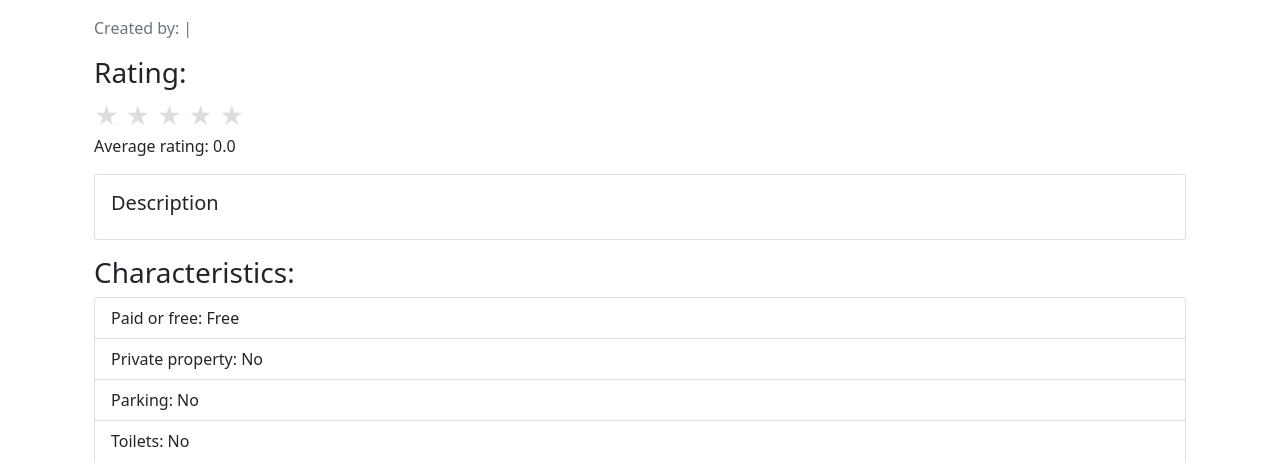
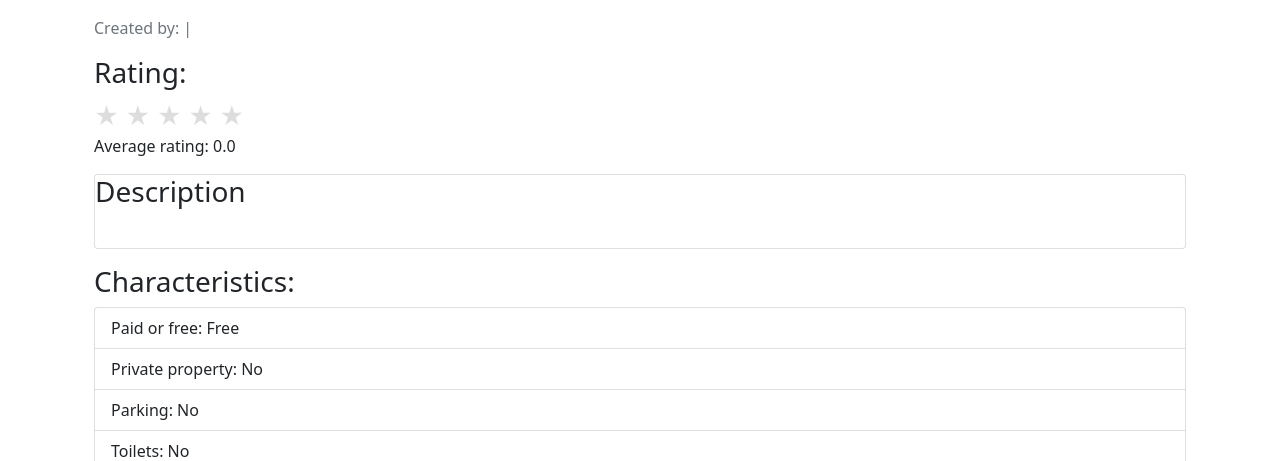
Before and after one commit to ktm2142/kebab-spots, a Django app: template kebab_app/main/templates/kebab_spot_detail.html in a window 1280 px wide. Shown: the part 532-993 px from the top of the page. Run offline with Django 5.2, Linux system fonts and the light colour scheme; the template is opened without the code that fills it, so the values that code supplies are empty; parts of the project's set-up code (start-up, migrations or seed data) failed here and were passed over; some libraries are stand-ins or nearby versions.

Commit message:
changing kebab spot detail template

```diff
--- a/kebab_app/main/templates/kebab_spot_detail.html
+++ b/kebab_app/main/templates/kebab_spot_detail.html
@@ -199,8 +199,8 @@
         </div>
 
         <div class="card mb-3">
+            <h3 class="card-title">{% trans "Description" %}</h3>
             <div class="card-body">
-                <h5 class="card-title">{% trans "Description" %}</h5>
                 <p class="card-text">{{ spot.description }}</p>
             </div>
         </div>
```
